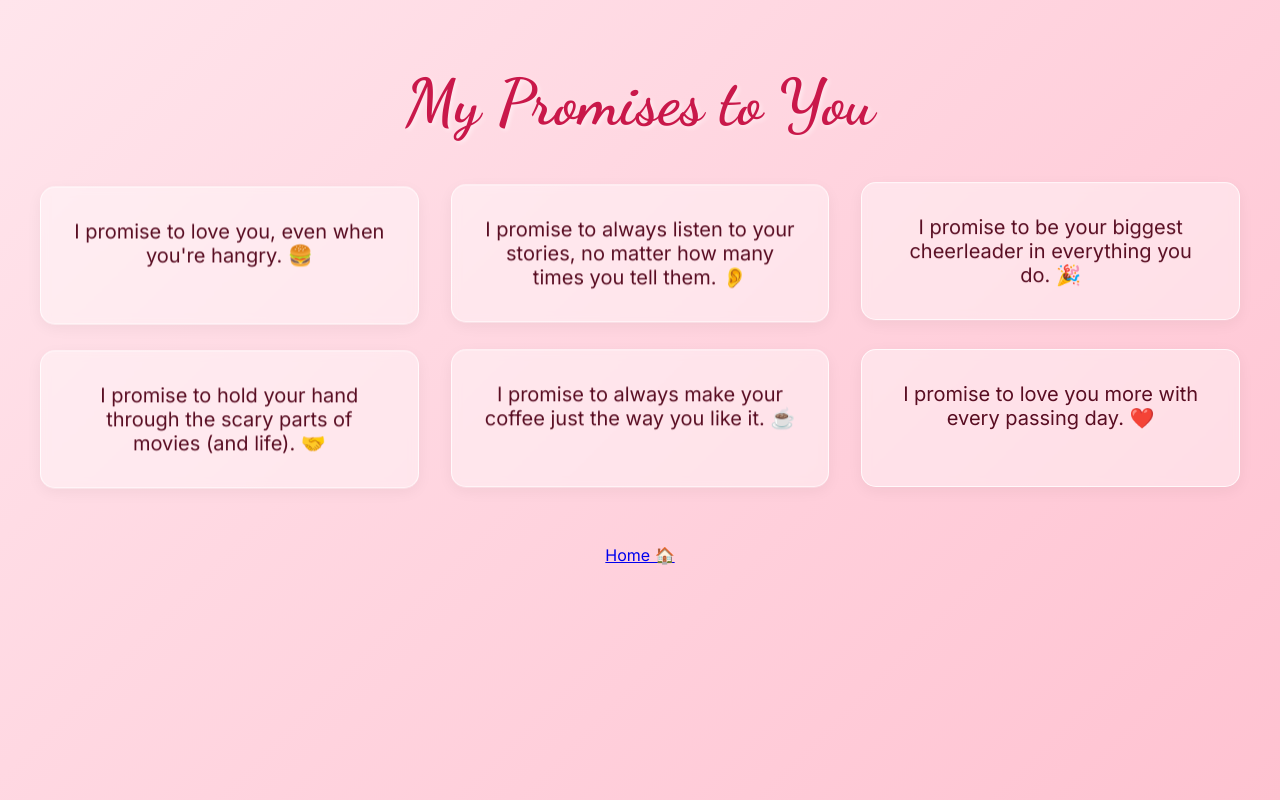
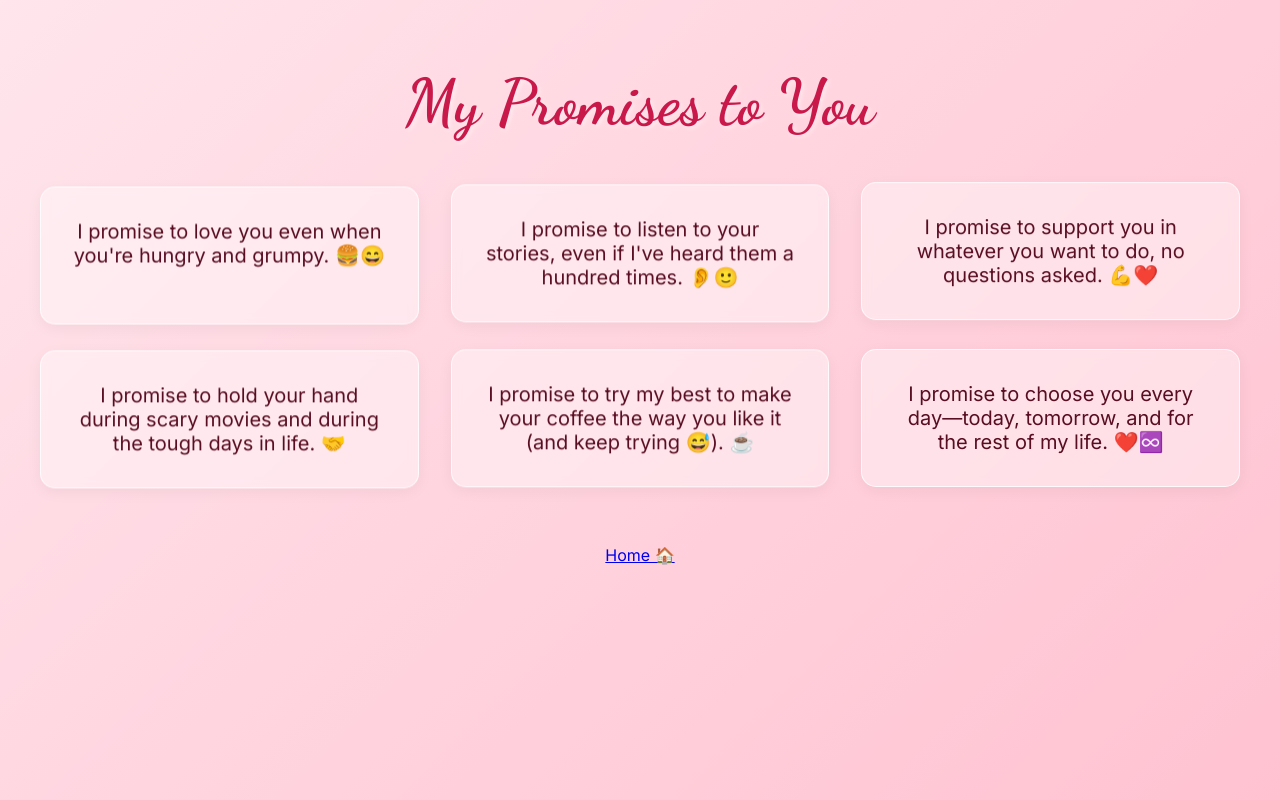
Before and after one commit to Hari1498/beMine, a Next.js app: page /promises in a window 1280 px wide. Built offline with nearby package versions, Linux system fonts and the light colour scheme.

Commit message:
feat: Implement a "Will you be my Valentine?" application with interactive buttons, response saving, and a promises page.

```diff
--- a/src/app/api/response/route.ts
+++ b/src/app/api/response/route.ts
@@ -27,7 +27,7 @@ export async function POST(request: Request) {
     fs.writeFileSync(filePath, JSON.stringify(responses, null, 2));
 
     return NextResponse.json({ success: true });
-  } catch (error) {
+  } catch {
     return NextResponse.json(
       { success: false, error: "Failed to save response" },
       { status: 500 },
--- a/src/app/promises/page.tsx
+++ b/src/app/promises/page.tsx
@@ -4,12 +4,12 @@ import Link from "next/link";
 
 export default function PromisesPage() {
   const promises = [
-    "I promise to love you, even when you're hangry. 🍔",
-    "I promise to always listen to your stories, no matter how many times you tell them. 👂",
-    "I promise to be your biggest cheerleader in everything you do. 🎉",
-    "I promise to hold your hand through the scary parts of movies (and life). 🤝",
-    "I promise to always make your coffee just the way you like it. ☕",
-    "I promise to love you more with every passing day. ❤️",
+    "I promise to love you even when you're hungry and grumpy. 🍔😄",
+    "I promise to listen to your stories, even if I've heard them a hundred times. 👂🙂",
+    "I promise to support you in whatever you want to do, no questions asked. 💪❤️",
+    "I promise to hold your hand during scary movies and during the tough days in life. 🤝",
+    "I promise to try my best to make your coffee the way you like it (and keep trying 😅). ☕",
+    "I promise to choose you every day—today, tomorrow, and for the rest of my life. ❤️♾️",
   ];
 
   return (
```
Also changed, not shown: src/app/page.tsx (+17 -6 lines).
